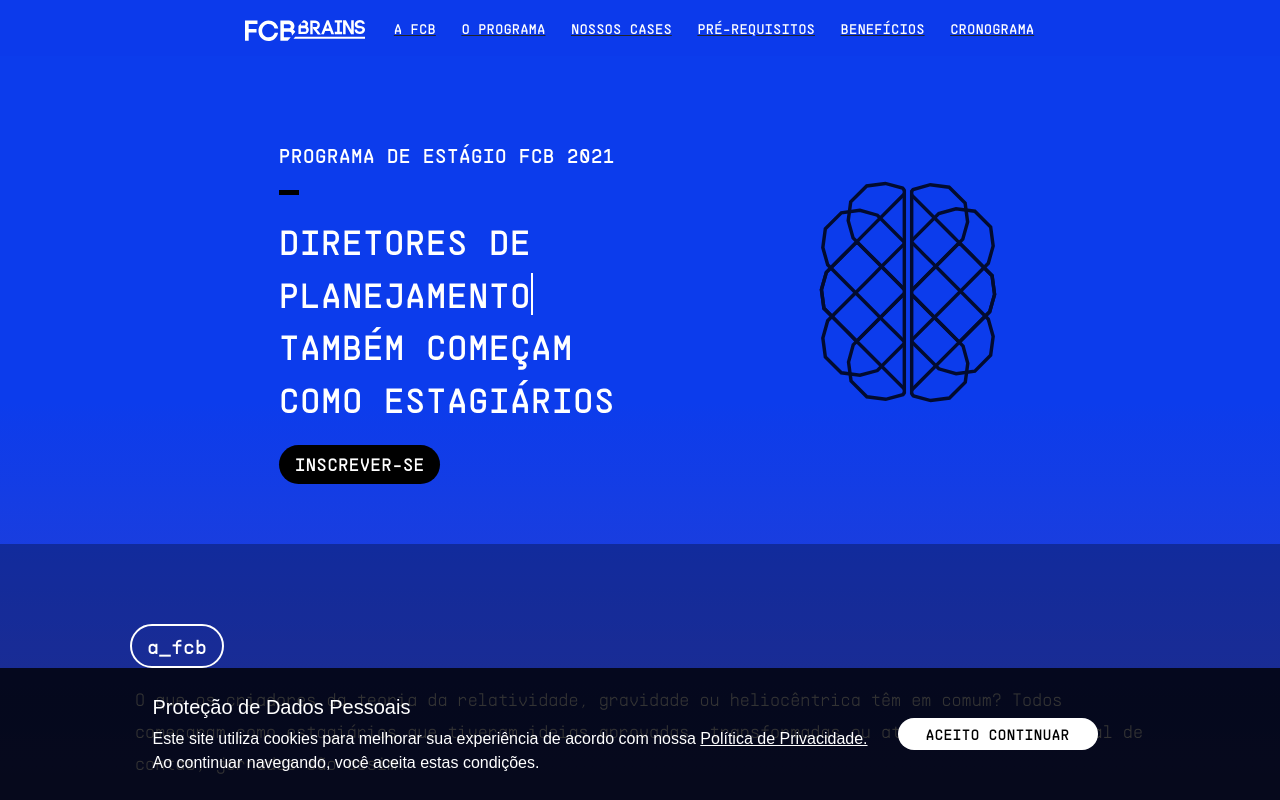
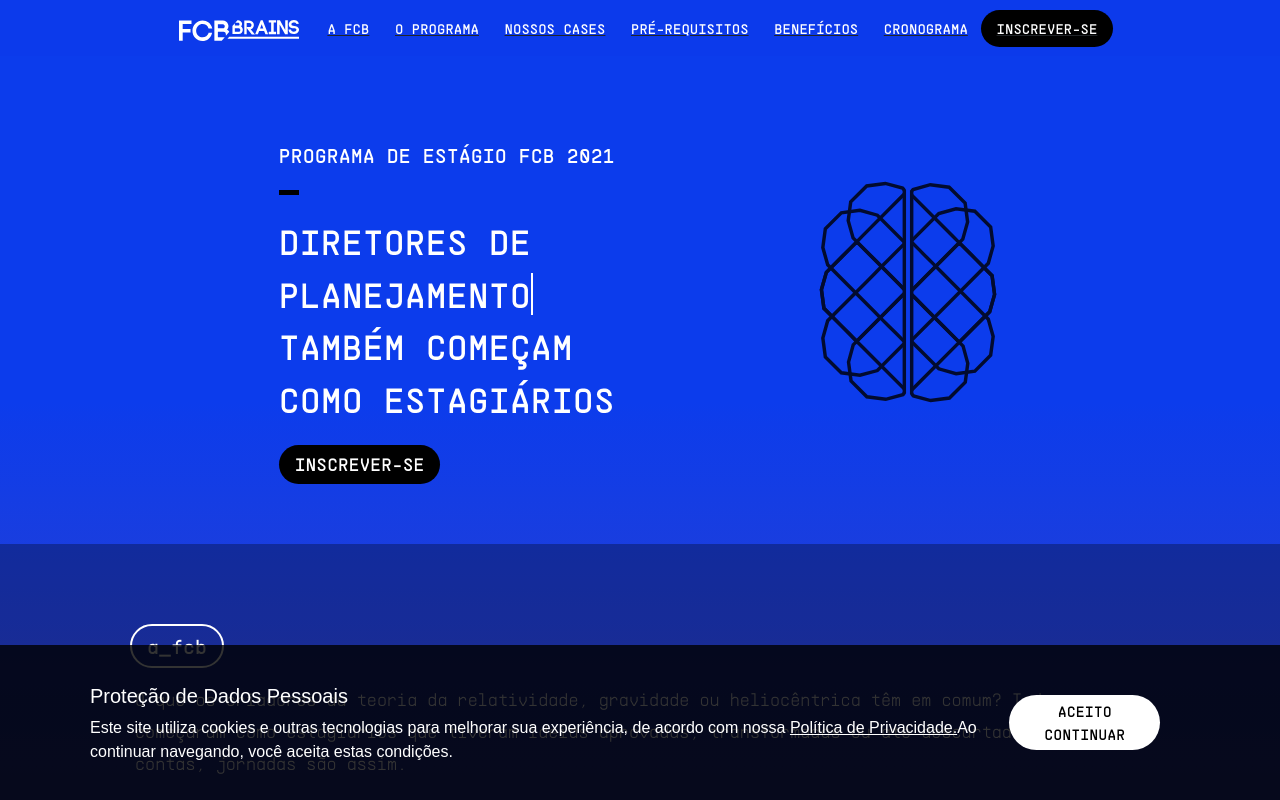
Before and after one commit to lilmonteiro/site-fcb-brains-2021, a plain HTML site: page index.html in a window 1280 px wide. Shown: the top 800 px of the page. Drawn offline with Linux system fonts and the light colour scheme.

Commit message:
new button on navbar

```diff
--- a/index.html
+++ b/index.html
@@ -56,6 +56,7 @@
                     <li class="nav-item">
                         <a class="nav-link" href="#o-processo">CRONOGRAMA</a>
                     </li>
+                    <button id="cta-top" type="button" class="btn btn-dark btn-inscrever">INSCREVER-SE</button>
                 </ul>
             </div>
         </div>
@@ -615,9 +616,9 @@
         <div class="wrapper-cookie">
             <div class="cookie-text">
                 <p> Proteção de Dados Pessoais</p>
-                <p>Este site utiliza cookies para melhorar sua experiência de acordo com nossa
-                    <a href="" target="_blank">Política de
-                        Privacidade.</a> <br> Ao continuar navegando, você aceita estas condições.
+                <p>Este site utiliza cookies e outras tecnologias para melhorar sua experiência, de acordo com nossa
+                    <a href="./assets/Políticas de Privacidade.pdf" target="_blank">Política de
+                        Privacidade.</a>Ao continuar navegando, você aceita estas condições.
                 </p>
             </div>
             <button id="cookie-btn"> ACEITO CONTINUAR </button>
--- a/main.js
+++ b/main.js
@@ -10,14 +10,23 @@
         window.open('https://matchbox.digital/estagio-fcb-brasil-2021-inscricao');
     })
 
+    var btnInscreverTop = document.querySelector("#cta-top");
+    btnInscreverTop.addEventListener("click", function(e) {
+        window.open('https://matchbox.digital/estagio-fcb-brasil-2021-inscricao');
+    })
+
     cookieMethod();
 
 
     window.addEventListener("scroll", function(e) {
         if (window.scrollY > 150) {
             document.querySelector(".navbar").style.backgroundColor = "rgba(0, 0, 0, 0.85)";
+            document.querySelector("#cta-top").style.backgroundColor = "white";
+            document.querySelector("#cta-top").style.color = "black";
         } else {
             document.querySelector(".navbar").style.backgroundColor = "#0e3aebc4";
+            document.querySelector("#cta-top").style.backgroundColor = "black";
+            document.querySelector("#cta-top").style.color = "white";
         }
     })
 
```
Also changed, not shown: 1 other file.
